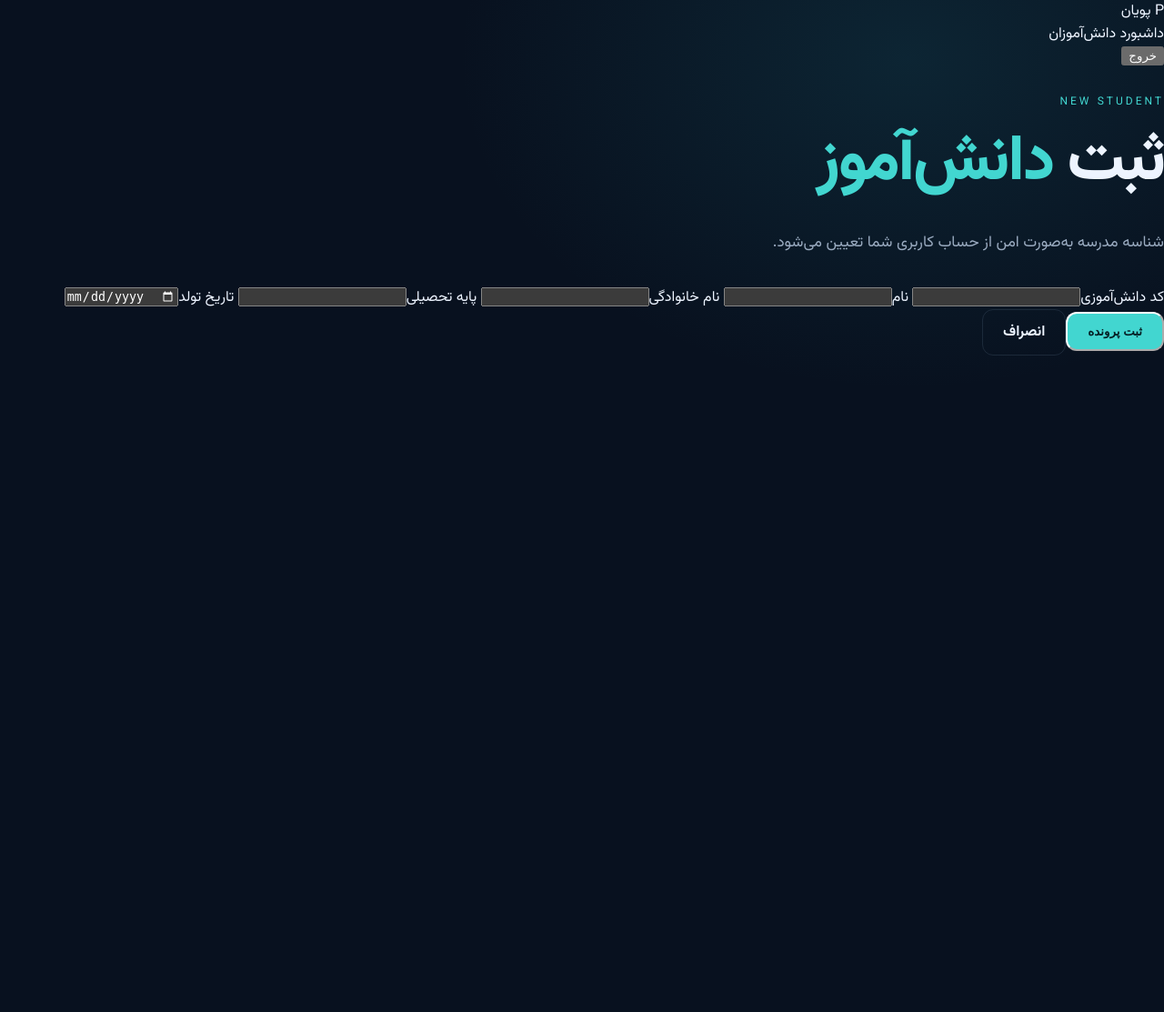
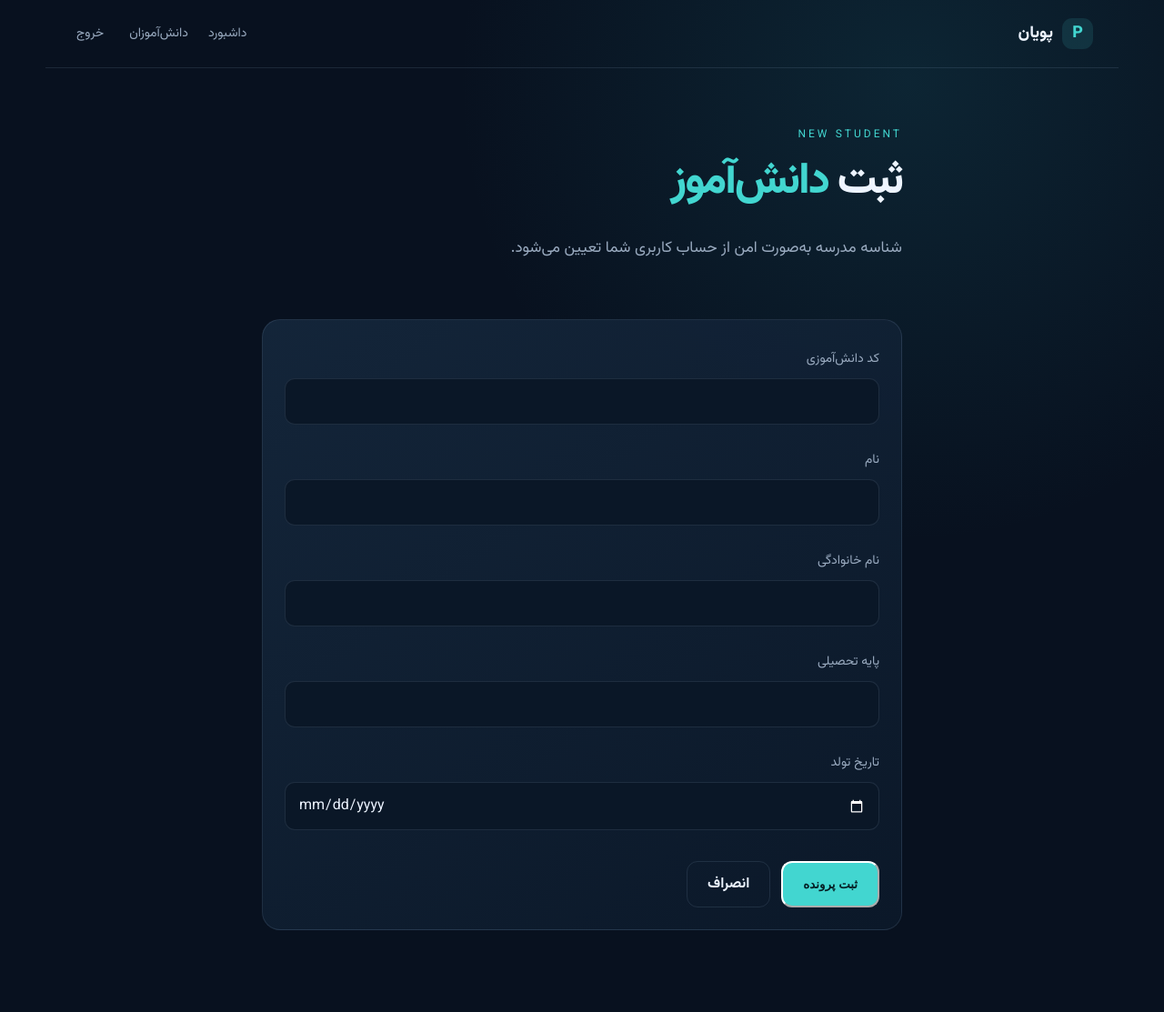
Before and after one commit to amirhossein-ghaffari/POYAN, an ASP.NET Core app: page /Students/Create in a window 1280 px wide. Shown: the whole page at 91% size. Before the commit the page ends 391 px from the top, so only its background shows below. Run offline with ASP.NET Core 8, Linux system fonts and the light colour scheme; the visitor is signed in with stand-in values (Sample User, id 1).

Commit message:
ui: style dashboard and student workflows

```diff
--- a/POYAN.Web/wwwroot/css/site.css
+++ b/POYAN.Web/wwwroot/css/site.css
@@ -24,3 +24,46 @@ h1 span{color:var(--cyan)}
 footer{border-top:1px solid var(--line);padding:24px;text-align:center;color:var(--muted);font-size:13px}
 footer span{color:var(--cyan)}
 @media(max-width:720px){.hero{padding-top:76px}.feature-grid{grid-template-columns:1fr}h1{letter-spacing:-1px}.hero-copy{font-size:15px}}
+.top-nav{max-width:1180px;margin:0 auto;padding:20px 28px;display:flex;align-items:center;justify-content:space-between;border-bottom:1px solid var(--line)}
+.brand{display:flex;align-items:center;gap:10px;font-weight:800;font-size:18px}
+.brand-mark{display:grid;place-items:center;width:34px;height:34px;border-radius:11px;background:rgba(66,214,208,.12);color:var(--cyan)}
+.nav-links{display:flex;align-items:center;gap:22px;color:var(--muted);font-size:14px}
+.nav-links a:hover,.table-link:hover{color:var(--cyan)}
+.logout-form{margin:0}
+.nav-logout{border:0;background:transparent;color:var(--muted);font:inherit;cursor:pointer}
+.dashboard-shell{max-width:1180px;margin:0 auto;padding:64px 28px 90px}
+.dashboard-header{display:flex;align-items:center;justify-content:space-between;gap:24px;margin-bottom:30px}
+.dashboard-header h1{font-size:clamp(32px,5vw,48px)}
+.dashboard-header .eyebrow{margin-top:0}
+.stats-grid{display:grid;grid-template-columns:repeat(3,1fr);gap:16px;margin:28px 0}
+.stat-card,.panel{background:linear-gradient(145deg,rgba(21,39,60,.92),rgba(12,25,42,.92));border:1px solid var(--line);border-radius:20px;padding:24px}
+.stat-card{display:flex;flex-direction:column;gap:9px}
+.stat-card span{color:var(--muted);font-size:14px}
+.stat-card strong{font-size:38px;color:var(--cyan);line-height:1.3}
+.stat-card small{color:var(--muted)}
+.panel h2{margin:4px 0 20px;font-size:21px}
+.quick-links,.form-actions{display:flex;gap:12px;flex-wrap:wrap}
+.empty-state{padding:28px 8px;color:var(--muted);text-align:center}
+.table-wrap{overflow-x:auto}
+table{width:100%;border-collapse:collapse;min-width:560px}
+th,td{padding:15px 12px;text-align:right;border-bottom:1px solid var(--line)}
+th{color:var(--muted);font-size:13px;font-weight:600}
+td{font-size:14px}
+.table-link{color:var(--cyan);font-weight:700}
+.status-pill{display:inline-block;padding:4px 10px;border:1px solid rgba(66,214,208,.25);border-radius:30px;color:var(--cyan);font-size:12px}
+.narrow-shell{max-width:760px}
+.form-grid{display:grid;grid-template-columns:1fr;gap:10px}
+.form-grid label{font-size:14px;color:var(--muted);margin-top:8px}
+.form-grid input,.form-grid textarea,.form-grid select{width:100%;border:1px solid var(--line);border-radius:11px;background:#0a1727;color:var(--text);padding:12px 14px;font:inherit;outline:none}
+.form-grid input:focus,.form-grid textarea:focus,.form-grid select:focus{border-color:var(--cyan);box-shadow:0 0 0 3px rgba(66,214,208,.08)}
+.validation{color:#ff9d9d;font-size:12px}
+.form-actions{margin-top:14px}
+.profile-grid{display:grid;grid-template-columns:1.1fr .9fr;gap:18px;align-items:start}
+.timeline{display:grid;gap:14px}
+.timeline-item{padding:17px;border:1px solid var(--line);border-radius:14px;background:rgba(4,14,27,.28)}
+.timeline-item h3{font-size:17px;margin:14px 0 7px}
+.timeline-item p{color:var(--muted);line-height:1.9;white-space:pre-wrap}
+.timeline-meta{display:flex;justify-content:space-between;align-items:center;gap:12px}
+.timeline-meta time{color:var(--muted);font-size:12px}
+.score{color:var(--cyan);font-size:13px}
+@media(max-width:800px){.profile-grid{grid-template-columns:1fr}.dashboard-header{align-items:flex-start;flex-direction:column}.stats-grid{grid-template-columns:1fr}.nav-links{gap:12px}}
```
